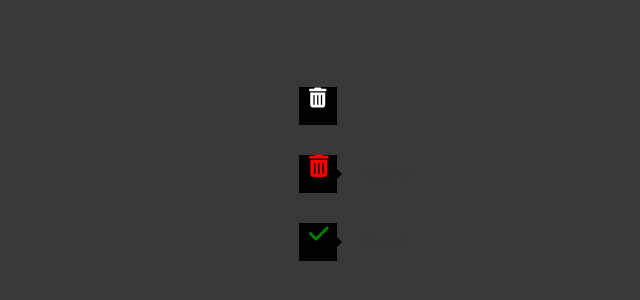
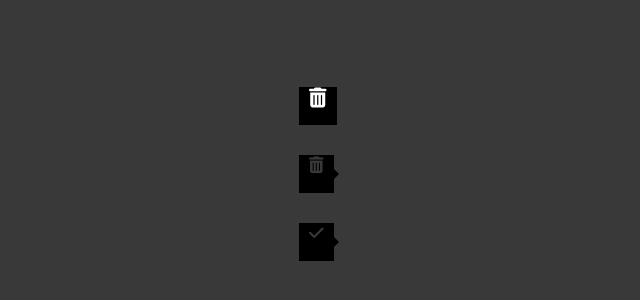
Before and after one commit to greenfox-academy/tothbandi, a plain HTML site: page week-06/day-4/labelled_buttons/labelled_buttons.html in a window 1280 px wide. Shown: the part 226-526 px from the top of the page, 266-906 px from the left. Drawn offline with Linux system fonts and the light colour scheme.

Commit message:
refactor Exercise Labelled buttons

```diff
--- a/week-06/day-4/labelled_buttons/style.css
+++ b/week-06/day-4/labelled_buttons/style.css
@@ -25,12 +25,10 @@ i {
     width: 38px;
     height: 38px;
     background-color: black;
-    /* color: rgba(255,255,255,0.0) */
 }
+
 button {
     width: 150px;
-    text-align: center;
-    font-size: 18px;
     background-color: rgb(57, 57, 57);
     color: rgb(57, 57, 57);
     border: 0;
@@ -45,15 +43,13 @@ button {
     height: 0;
     border-top: 5px solid transparent;
     border-bottom: 5px solid transparent;
-
     border-left: 5px solid black;
-
-    /* float: left; */
 }
 
 p {
-    position: relative;
-    left: 20px;
+    display: inline-block;
+    width: 100%;
+    text-align: center;
 }
 
 .none > i {
@@ -61,11 +57,20 @@ p {
 }
 
 .delete > button > i {
+    color: rgb(57, 57, 57);
+}
+
+.delete > button:hover {
+    background-color: red;
+    color: darkgrey;
+}
+
+.delete > button:hover > i{
     color: red;
 }
 
 .sure > button > i {
-    color: green;
+    color: rgb(57, 57, 57);
 }
 
 .sure > button:hover {
@@ -73,7 +78,6 @@ p {
     color: darkgrey;
 }
 
-.delete > button:hover {
-    background-color: red;
-    color: darkgrey;
+.sure > button:hover > i {
+    color: green;
 }
```
